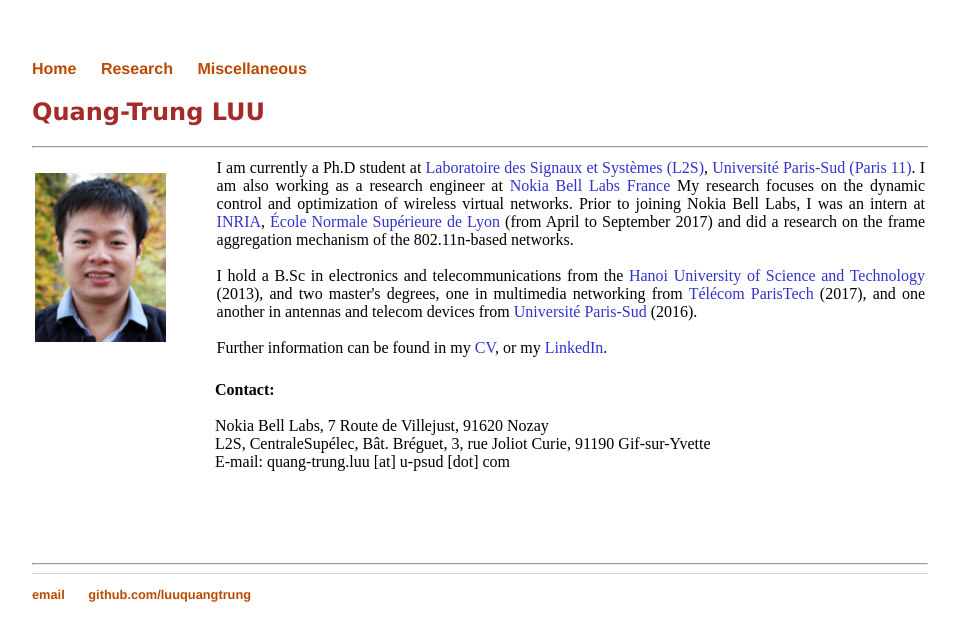
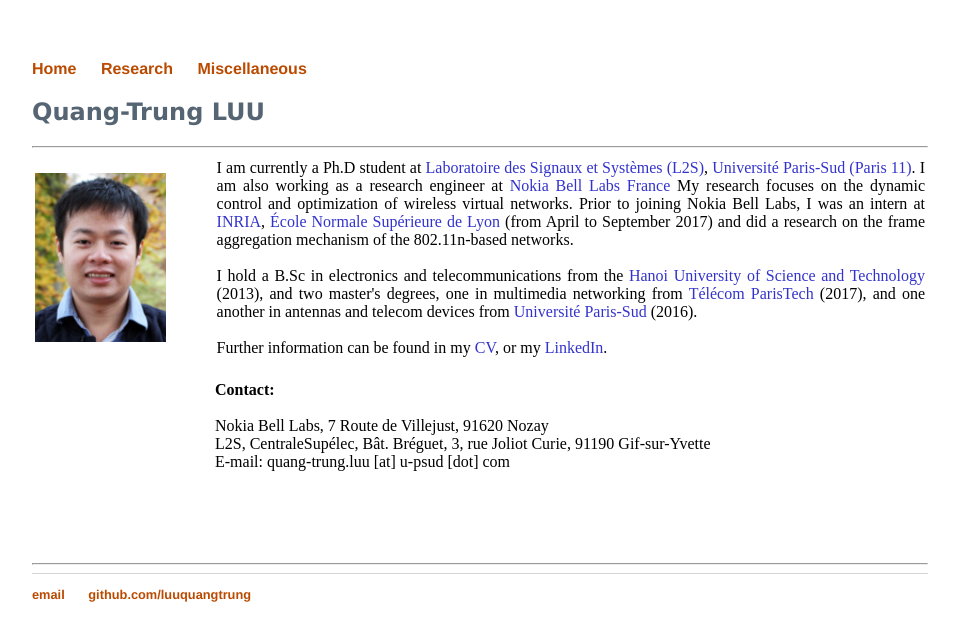
Before and after one commit to luuquangtrung/luuquangtrung.github.io_v1, a Jekyll site: the page built from index.html, in a window 1280 px wide. Shown: the top 641 px of the page, without its empty margins (160-1119 px from the left). Built offline with Jekyll 4.4.1, drawn with Linux system fonts in a browser that asks for light colours.

Commit message:
Update index.html

```diff
--- a/index.html
+++ b/index.html
@@ -4,7 +4,7 @@ title: Quang-Trung Luu
 ---
 
 <div>
-<h2 style="font-family:verdana; color:brown">Quang-Trung LUU</h2>
+<h2 style="font-family:verdana; color:#566573">Quang-Trung LUU</h2>
 </div>
 <!-- <div>&nbsp;</div> -->
 
```
